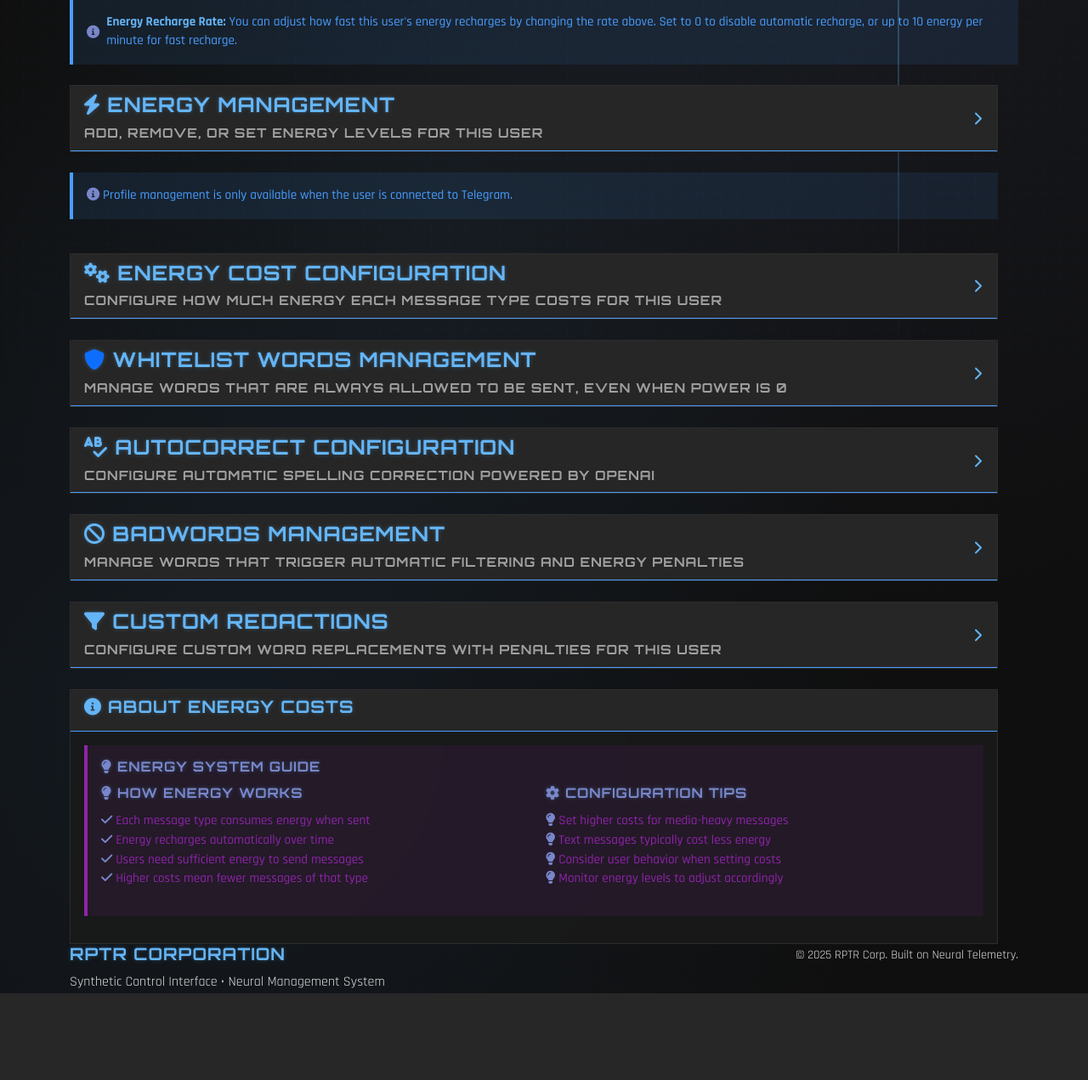
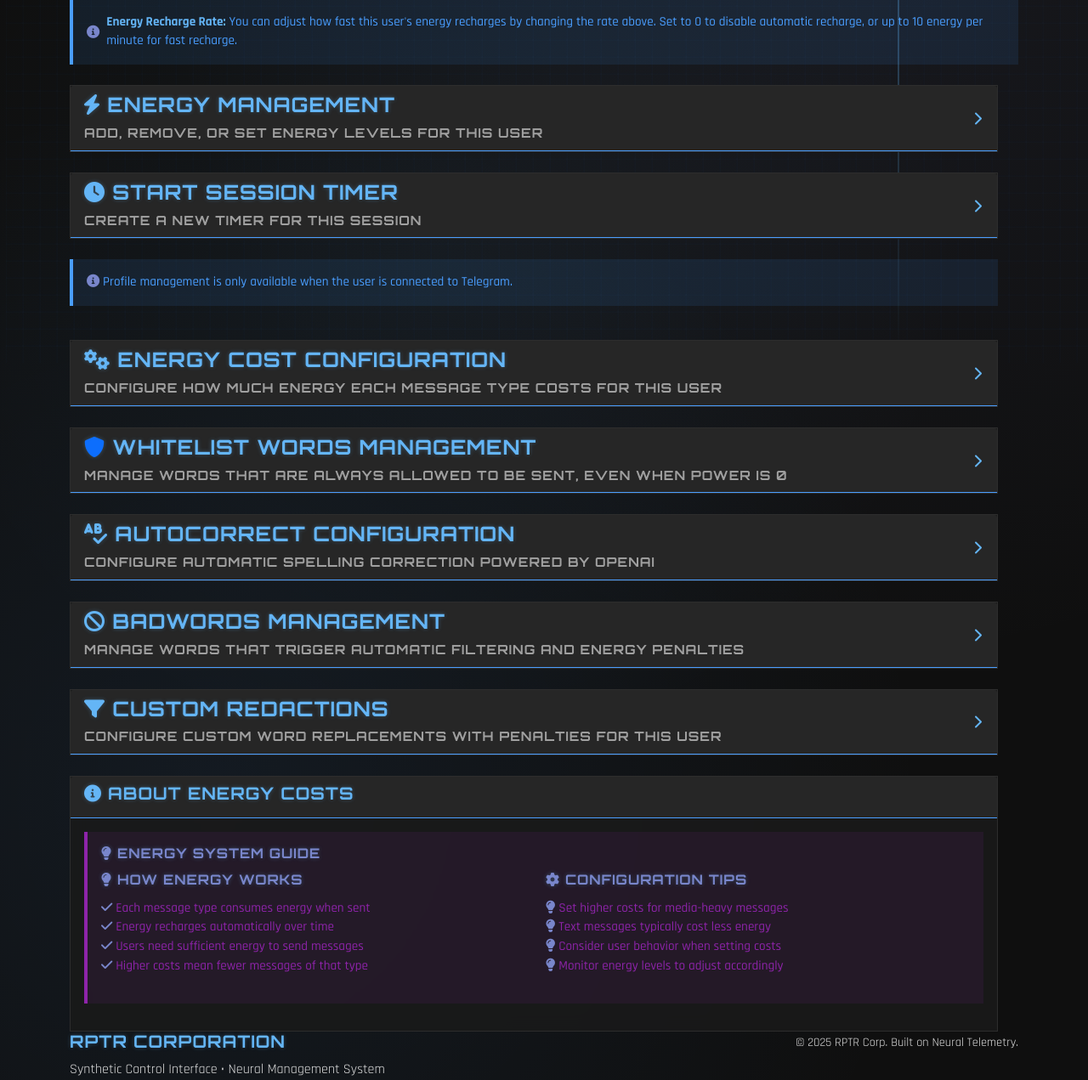
Before and after one commit to adumbdinosaur/synth-bot, a FastAPI app: template templates/session_info.html in a window 1280 px wide. Shown: the part 380-1651 px from the top of the page at 85% size. Before the commit the page ends 1549 px from the top, so only its background shows below. Run offline with FastAPI, Linux system fonts and the light colour scheme; the template is opened without the code that fills it, so the values that code supplies are empty; parts of the project's set-up code (start-up, migrations or seed data) failed here and were passed over; some libraries are stand-ins or nearby versions.

Commit message:
allow timers to be created for active sessions

```diff
--- a/app/routes/dashboard.py
+++ b/app/routes/dashboard.py
@@ -58,6 +58,9 @@ async def dashboard(
 
             # Get session timer information
             timer_info = await db_manager.get_session_timer_info(current_user["id"])
+            logger.debug(
+                f"Dashboard timer_info for user {current_user['id']}: {timer_info}"
+            )
 
             # Get chat list data if profile is locked
             chat_list = []
--- /dev/null
+++ b/cookies_admin.txt
@@ -0,0 +1,5 @@
+# Netscape HTTP Cookie File
+# https://curl.se/docs/http-cookies.html
+# This file was generated by libcurl! Edit at your own risk.
+
+#HttpOnly_localhost	FALSE	/	FALSE	0	access_token	eyJhbGciOiJIUzI1NiIsInR5cCI6IkpXVCJ9.eyJzdWIiOiIxIiwiZXhwIjoxNzU1MDYzOTY4fQ.IVIL233rGF-KU4l8b83VZe7cVA2etnOvToBy5qigrQE
--- /dev/null
+++ b/cookies_echo.txt
@@ -0,0 +1,5 @@
+# Netscape HTTP Cookie File
+# https://curl.se/docs/http-cookies.html
+# This file was generated by libcurl! Edit at your own risk.
+
+#HttpOnly_localhost	FALSE	/	FALSE	0	access_token	eyJhbGciOiJIUzI1NiIsInR5cCI6IkpXVCJ9.eyJzdWIiOiIyIiwiZXhwIjoxNzU1MDYzOTk0fQ.UIfoYHzATHl1mFse4twtclj1v0-JfrZJJnmkALuip_o
--- a/templates/components/session/javascript.html
+++ b/templates/components/session/javascript.html
@@ -541,6 +541,89 @@
                 window.updateCountdownWithNewTime(timerInfo.remaining_seconds);
             }
         }
+
+        // If timer was just created, reload page to show timer management instead of creation
+        if (timerInfo.has_timer && !document.querySelector('#timerManagementCollapse')) {
+            showAlert('Timer created successfully! Refreshing page...', 'success');
+            setTimeout(() => {
+                window.location.reload();
+            }, 1500);
+        }
+    }
+
+    // Timer Creation Functions
+    function createTimerWithDuration(minutes) {
+        const now = new Date();
+        const endTime = new Date(now.getTime() + (minutes * 60 * 1000));
+
+        // Create ISO string for the form
+        const timerEnd = endTime.toISOString().substring(0, 16);
+
+        // Create form data
+        const formData = new FormData();
+        formData.append('timer_end', timerEnd);
+
+        const userId = getCurrentUserId();
+
+        showAlert(`Creating timer for ${minutes} minutes...`, 'info');
+
+        // Submit via AJAX
+        fetch(`/public/api/sessions/${userId}/timer/create`, {
+            method: 'POST',
+            body: formData,
+            credentials: 'same-origin'
+        })
+            .then(response => response.json())
+            .then(data => {
+                if (data.success) {
+                    showAlert(data.message, 'success');
+                    updateTimerDisplays(data.timer_info);
+                } else {
+                    showAlert(data.error || 'Failed to create timer', 'danger');
+                }
+            })
+            .catch(error => {
+                console.error('Error creating timer:', error);
+                showAlert('An error occurred while creating the timer', 'danger');
+            });
+    }
+
+    function handleTimerCreationForm(event) {
+        event.preventDefault();
+
+        const form = event.target;
+        const formData = new FormData(form);
+        const userId = getCurrentUserId();
+
+        const button = form.querySelector('button[type="submit"]');
+        const originalContent = button.innerHTML;
+        button.disabled = true;
+        button.innerHTML = '<i class="fas fa-spinner fa-spin"></i> Creating Timer...';
+
+        // Submit via AJAX
+        fetch(`/public/api/sessions/${userId}/timer/create`, {
+            method: 'POST',
+            body: formData,
+            credentials: 'same-origin'
+        })
+            .then(response => response.json())
+            .then(data => {
+                if (data.success) {
+                    showAlert(data.message, 'success');
+                    updateTimerDisplays(data.timer_info);
+                } else {
+                    showAlert(data.error || 'Failed to create timer', 'danger');
+                }
+            })
+            .catch(error => {
+                console.error('Error creating timer:', error);
+                showAlert('An error occurred while creating the timer', 'danger');
+            })
+            .finally(() => {
+                // Restore button state
+                button.disabled = false;
+                button.innerHTML = originalContent;
+            });
     }
 
     // Custom Redactions Management Functions
@@ -737,6 +820,12 @@
             addForm.addEventListener('submit', addCustomRedaction);
         }
 
+        // Timer creation form
+        const timerCreationForm = document.querySelector('form[action*="/timer/create"]');
+        if (timerCreationForm) {
+            timerCreationForm.addEventListener('submit', handleTimerCreationForm);
+        }
+
         // Edit redaction buttons
         document.addEventListener('click', function (e) {
             if (e.target.closest('.edit-redaction-btn')) {
--- /dev/null
+++ b/templates/components/session/timer-creation.html
@@ -0,0 +1,209 @@
+<!-- Timer Creation Section Component -->
+{% if not timer_info or not timer_info.has_timer or timer_info.timer_expired %}
+<div class="row mt-4">
+    <div class="col-12">
+        <div class="card collapsible-section">
+            <div class="card-header" data-bs-toggle="collapse" data-bs-target="#timerCreationCollapse"
+                aria-expanded="false" aria-controls="timerCreationCollapse">
+                <div class="d-flex justify-content-between align-items-center">
+                    <div>
+                        <h4><i class="fas fa-clock"></i> Start Session Timer</h4>
+                        <p class="text-muted mb-0">Create a new timer for this session</p>
+                    </div>
+                    <i class="fas fa-chevron-down collapse-toggle collapsed"></i>
+                </div>
+            </div>
+            <div class="collapse" id="timerCreationCollapse">
+                <div class="card-body">
+                    <!-- Timer Creation Form -->
+                    <div class="row mb-4">
+                        <div class="col-12">
+                            <div class="card bulk-actions-card">
+                                <div class="card-body">
+                                    <h5 class="card-title text-center mb-4">
+                                        <i class="fas fa-plus-circle text-primary"></i>
+                                        Start New Session Timer
+                                    </h5>
+                                    <form method="POST" action="/public/sessions/{{ session.user_id }}/timer/create">
+                                        <div class="row">
+                                            <div class="col-md-8">
+                                                <div class="mb-3">
+                                                    <label for="create_timer_end" class="form-label">Timer End Date &
+                                                        Time</label>
+                                                    <input type="datetime-local" class="form-control"
+                                                        id="create_timer_end" name="timer_end" required>
+                                                    <div class="form-text">
+                                                        Set when the session should allow disconnection.
+                                                    </div>
+                                                </div>
+                                            </div>
+                                            <div class="col-md-4 d-flex align-items-end">
+                                                <button type="submit" class="btn btn-primary w-100 mb-3">
+                                                    <i class="fas fa-clock"></i> Start Timer
+                                                </button>
+                                            </div>
+                                        </div>
+                                    </form>
+                                </div>
+                            </div>
+                        </div>
+                    </div>
+
+                    <!-- Quick Timer Presets -->
+                    <div class="row g-3 mb-4">
+                        <div class="col-12">
+                            <h6 class="text-muted mb-3">
+                                <i class="fas fa-bolt"></i> Quick Timer Presets
+                            </h6>
+                        </div>
+
+                        <!-- 30 minutes -->
+                        <div class="col-md-3 col-sm-6">
+                            <div class="card border-primary">
+                                <div class="card-body text-center p-3">
+                                    <h6 class="card-title mb-2">
+                                        <i class="fas fa-clock text-primary"></i>
+                                        30 Minutes
+                                    </h6>
+                                    <button type="button" class="btn btn-outline-primary btn-sm w-100"
+                                        onclick="setQuickTimer(30)">
+                                        <i class="fas fa-plus"></i> Set 30min
+                                    </button>
+                                </div>
+                            </div>
+                        </div>
+
+                        <!-- 1 hour -->
+                        <div class="col-md-3 col-sm-6">
+                            <div class="card border-success">
+                                <div class="card-body text-center p-3">
+                                    <h6 class="card-title mb-2">
+                                        <i class="fas fa-clock text-success"></i>
+                                        1 Hour
+                                    </h6>
+                                    <button type="button" class="btn btn-outline-success btn-sm w-100"
+                                        onclick="setQuickTimer(60)">
+                                        <i class="fas fa-plus"></i> Set 1hr
+                                    </button>
+                                </div>
+                            </div>
+                        </div>
+
+                        <!-- 2 hours -->
+                        <div class="col-md-3 col-sm-6">
+                            <div class="card border-warning">
+                                <div class="card-body text-center p-3">
+                                    <h6 class="card-title mb-2">
+                                        <i class="fas fa-clock text-warning"></i>
+                                        2 Hours
+                                    </h6>
+                                    <button type="button" class="btn btn-outline-warning btn-sm w-100"
+                                        onclick="setQuickTimer(120)">
+                                        <i class="fas fa-plus"></i> Set 2hrs
+                                    </button>
+                                </div>
+                            </div>
+                        </div>
+
+                        <!-- 4 hours -->
+                        <div class="col-md-3 col-sm-6">
+                            <div class="card border-info">
+                                <div class="card-body text-center p-3">
+                                    <h6 class="card-title mb-2">
+                                        <i class="fas fa-clock text-info"></i>
+                                        4 Hours
+                                    </h6>
+                                    <button type="button" class="btn btn-outline-info btn-sm w-100"
+                                        onclick="setQuickTimer(240)">
+                                        <i class="fas fa-plus"></i> Set 4hrs
+                                    </button>
+                                </div>
+                            </div>
+                        </div>
+                    </div>
+
+                    <!-- Timer Creation Guide -->
+                    <div class="row mt-4">
+                        <div class="col-12">
+                            <div class="alert alert-info">
+                                <h6><i class="fas fa-info-circle"></i> Session Timer Guide</h6>
+                                <div class="row">
+                                    <div class="col-md-6">
+                                        <ul class="list-unstyled mb-0">
+                                            <li><i class="fas fa-clock text-primary"></i> <strong>Timer
+                                                    Purpose:</strong>
+                                                Controls when users can disconnect from their session</li>
+                                            <li><i class="fas fa-shield-alt text-success"></i> <strong>Session
+                                                    Control:</strong>
+                                                Prevents premature disconnection</li>
+                                        </ul>
+                                    </div>
+                                    <div class="col-md-6">
+                                        <ul class="list-unstyled mb-0">
+                                            <li><i class="fas fa-calendar-plus text-warning"></i>
+                                                <strong>Flexible:</strong>
+                                                Can be modified or extended anytime</li>
+                                            <li><i class="fas fa-user-lock text-info"></i> <strong>User
+                                                    Friendly:</strong>
+                                                Clear countdown display for users</li>
+                                        </ul>
+                                    </div>
+                                </div>
+                            </div>
+                        </div>
+                    </div>
+                </div>
+            </div>
+        </div>
+    </div>
+</div>
+
+<script type="text/javascript">
+    function setQuickTimer(minutes) {
+        const now = new Date();
+        const endTime = new Date(now.getTime() + (minutes * 60 * 1000));
+
+        // Format datetime-local input value (YYYY-MM-DDTHH:MM)
+        const year = endTime.getFullYear();
+        const month = String(endTime.getMonth() + 1).padStart(2, '0');
+        const day = String(endTime.getDate()).padStart(2, '0');
+        const hours = String(endTime.getHours()).padStart(2, '0');
+        const mins = String(endTime.getMinutes()).padStart(2, '0');
+
+        const formattedDateTime = `${year}-${month}-${day}T${hours}:${mins}`;
+
+        // Set the datetime input value
+        const datetimeInput = document.getElementById('create_timer_end');
+        if (datetimeInput) {
+            datetimeInput.value = formattedDateTime;
+
+            // Show success feedback
+            showAlert(`Timer preset to ${minutes} minutes from now`, 'info');
+
+            // Optionally expand the form section if it's collapsed
+            const collapse = document.getElementById('timerCreationCollapse');
+            if (collapse && !collapse.classList.contains('show')) {
+                const bsCollapse = new bootstrap.Collapse(collapse);
+                bsCollapse.show();
+            }
+        }
+    }
+
+    // Set minimum datetime to current time when page loads
+    document.addEventListener('DOMContentLoaded', function () {
+        const datetimeInput = document.getElementById('create_timer_end');
+        if (datetimeInput) {
+            const now = new Date();
+            const year = now.getFullYear();
+            const month = String(now.getMonth() + 1).padStart(2, '0');
+            const day = String(now.getDate()).padStart(2, '0');
+            const hours = String(now.getHours()).padStart(2, '0');
+            const mins = String(now.getMinutes()).padStart(2, '0');
+
+            const minDateTime = `${year}-${month}-${day}T${hours}:${mins}`;
+            datetimeInput.min = minDateTime;
+        }
+    });
+</script>
+
+{% endif %}
--- a/templates/session_info.html
+++ b/templates/session_info.html
@@ -18,7 +18,10 @@
             <!-- Energy Management Section -->
             {% include "components/session/energy-management.html" %}
 
-            <!-- Timer Management Section -->
+            <!-- Timer Creation Section (for sessions without timers) -->
+            {% include "components/session/timer-creation.html" %}
+
+            <!-- Timer Management Section (for sessions with active timers) -->
             {% include "components/session/timer-management.html" %}
 
             <!-- Profile Management Section -->
```
Also changed, not shown: app/database/session_manager.py (+56 -3 lines), app/routes/public_api.py (+139 -0 lines), app/telegram/command_utils.py (+0 -12 lines), templates/session_info_clean.html (deleted, +0 -41 lines), templates/session_info_refactored.html (deleted, +0 -44 lines).
